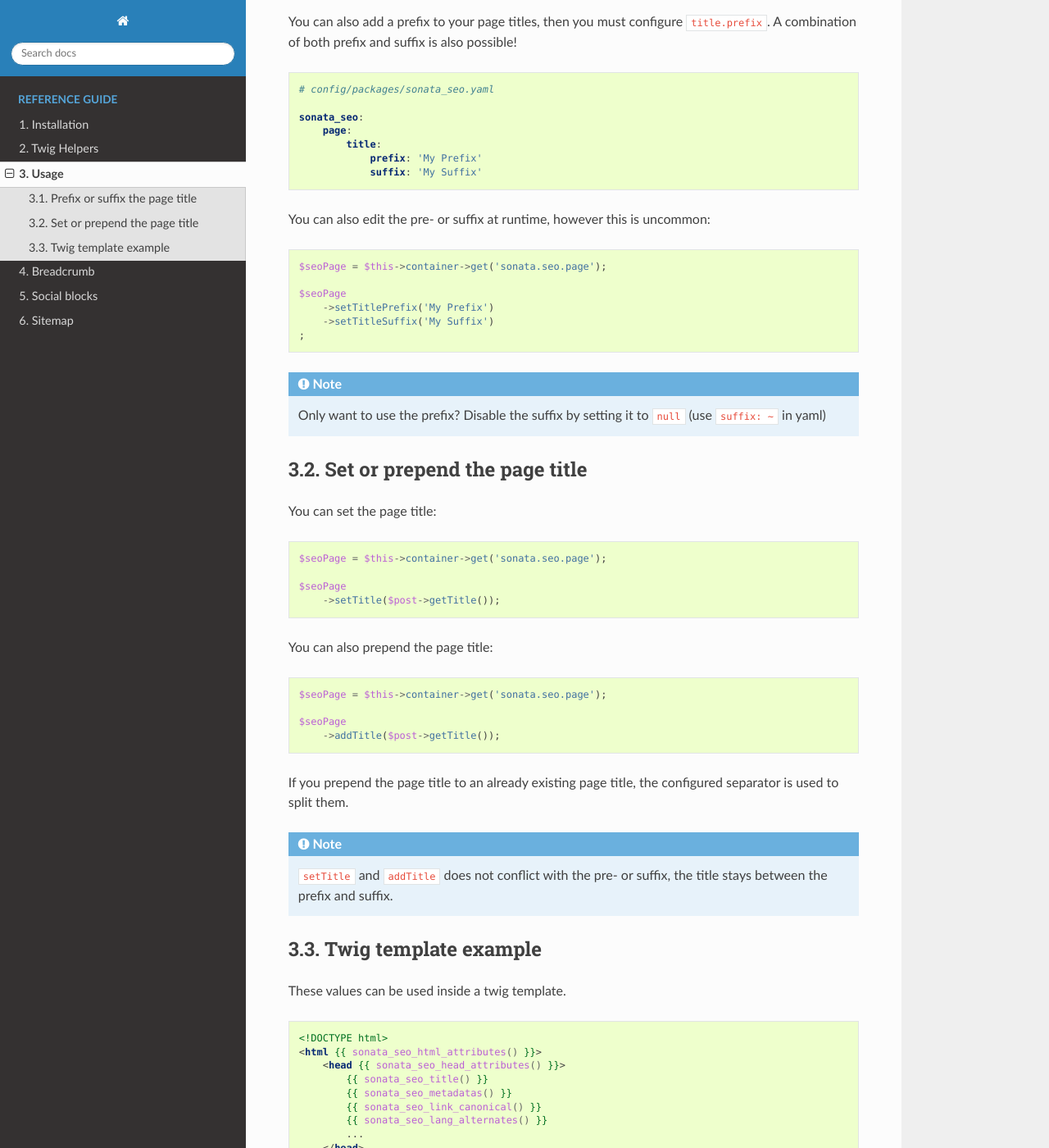
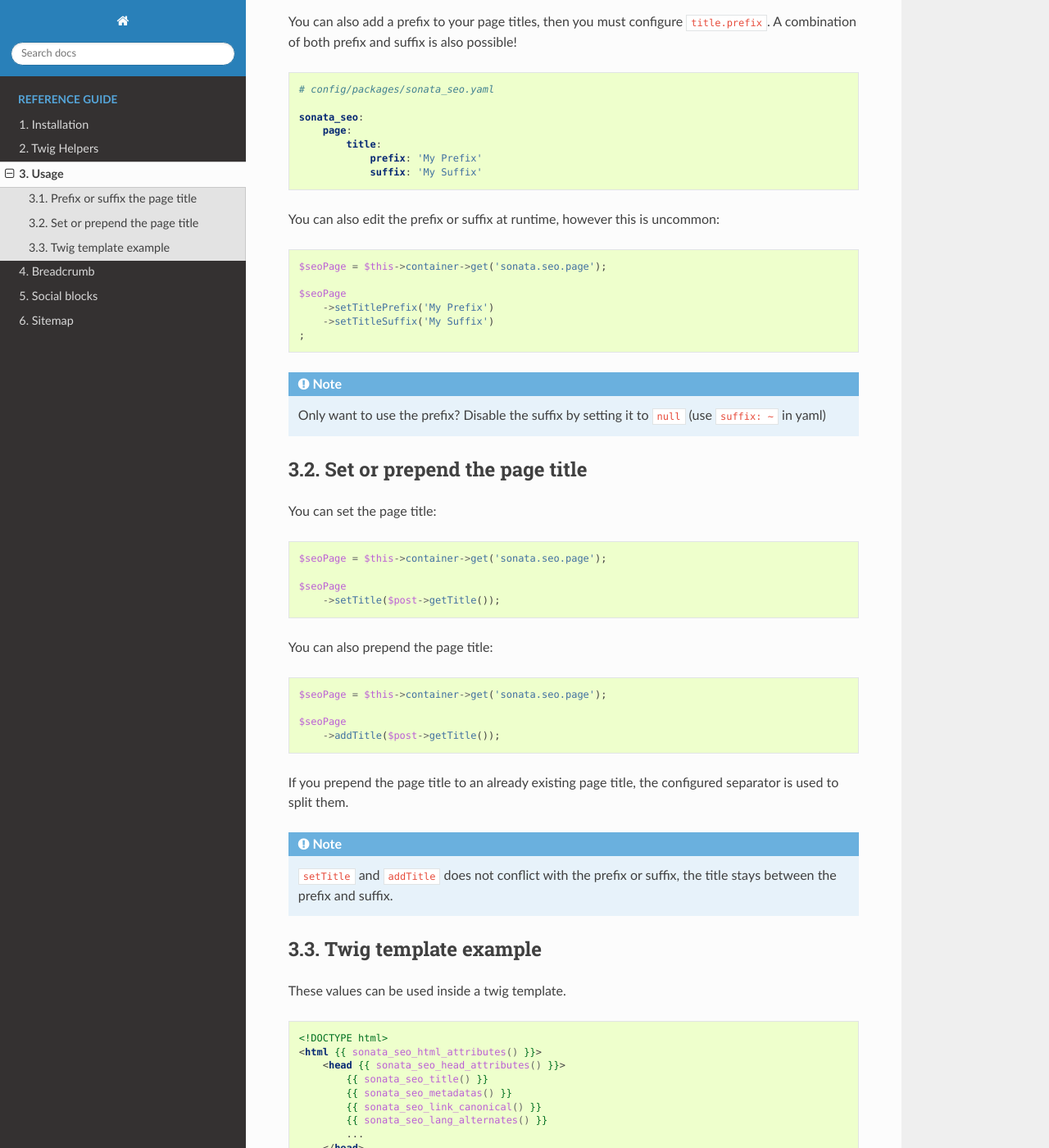
Before and after one commit to sonata-project/SonataSeoBundle, a Sphinx documentation site: the page built from docs/reference/usage.rst, in a window 1280 px wide and 1400 px high, scrolled down 1316 px. Shown: the whole window at 82% size. Built offline with Sphinx 7.4.7 and the Read the Docs theme 2.0.0, drawn with Linux system fonts in a browser that asks for light colours.

Commit message:
pre- to prefix

```diff
--- a/docs/reference/usage.rst
+++ b/docs/reference/usage.rst
@@ -40,7 +40,7 @@ However, it is possible to alter these values at runtime::
     ``Sonata\SeoBundle\Seo\SeoAwareTrait``.
 
 Prefix or suffix the page title
----------------------------------
+-------------------------------
 
 If you want to change the suffix of your page titles, you can either do this by altering the ``title`` directly or use the ``title.suffix``.
 
@@ -71,7 +71,7 @@ You can also add a prefix to your page titles, then you must configure ``title.p
                 prefix: 'My Prefix'
                 suffix: 'My Suffix'
 
-You can also edit the pre- or suffix at runtime, however this is uncommon::
+You can also edit the prefix or suffix at runtime, however this is uncommon::
 
     $seoPage = $this->container->get('sonata.seo.page');
 
@@ -104,7 +104,7 @@ You can also prepend the page title::
 If you prepend the page title to an already existing page title, the configured separator is used to split them.
 
 .. note::
-    ``setTitle`` and ``addTitle`` does not conflict with the pre- or suffix, the title stays between the prefix and suffix.
+    ``setTitle`` and ``addTitle`` does not conflict with the prefix or suffix, the title stays between the prefix and suffix.
 
 
 Twig template example
```
